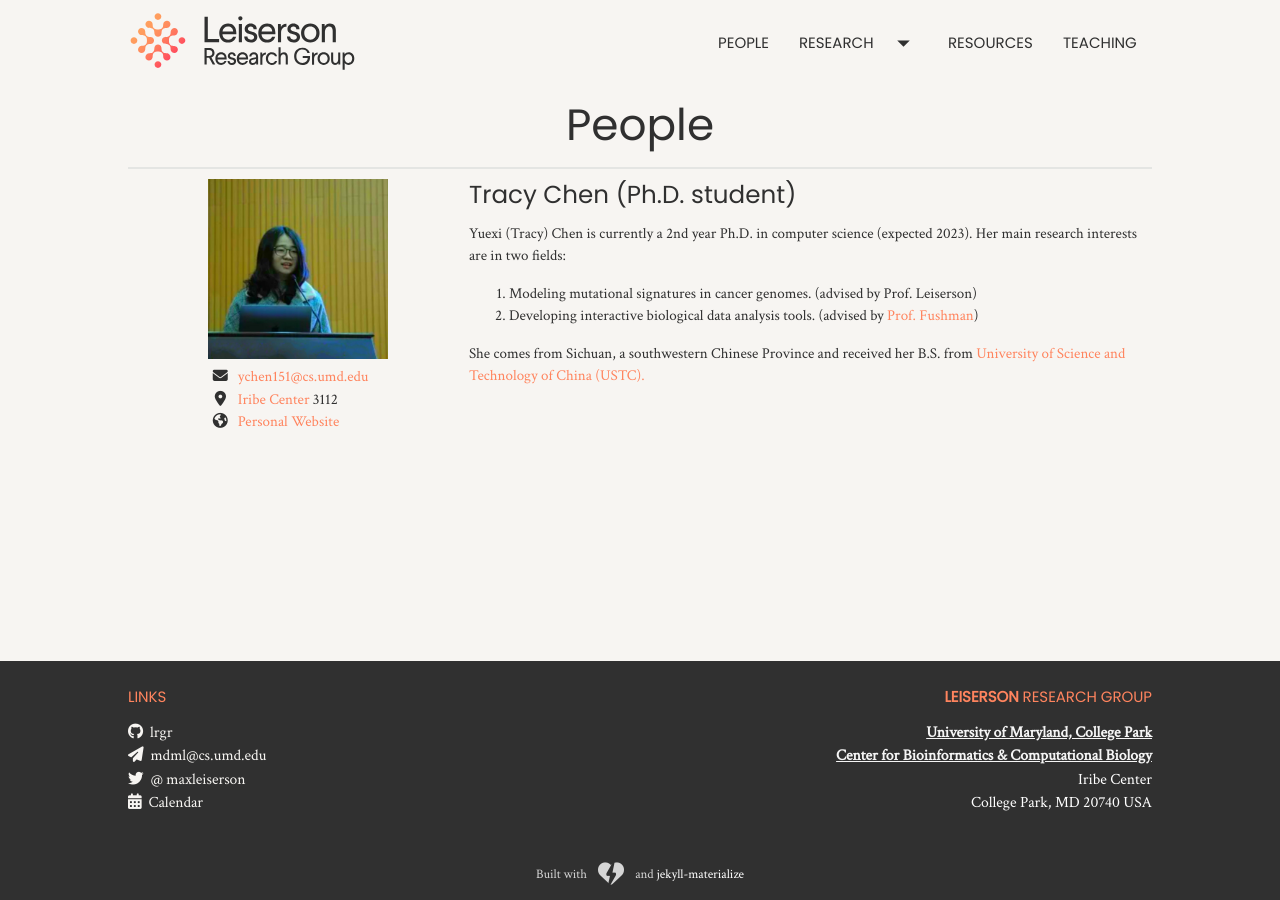
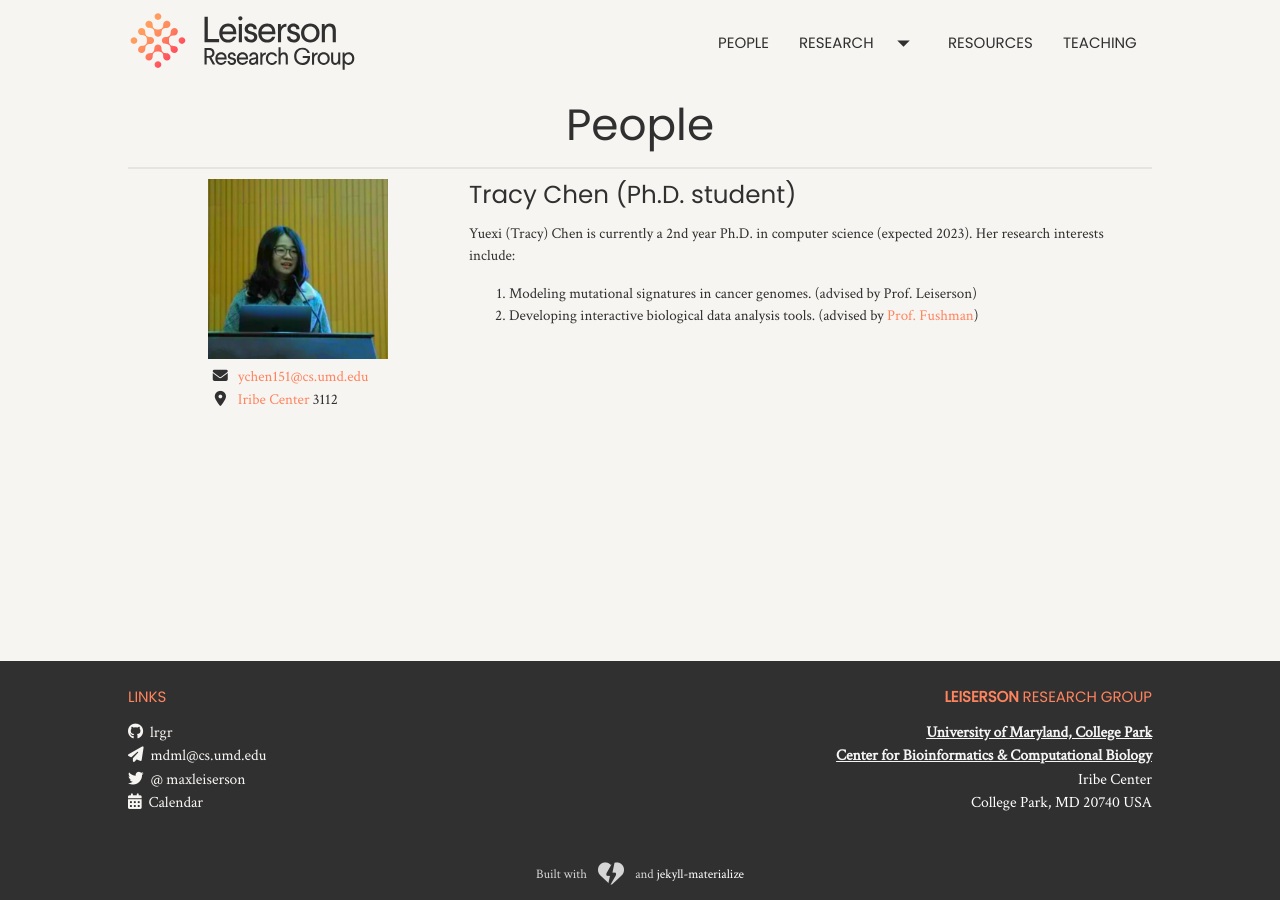
Before and after one commit to lrgr/lrgr.github.io, a Jekyll site: the page built from people/tracy-chen.html, in a window 1280 px wide. Built offline with Jekyll 4.4.1, drawn with Linux system fonts in a browser that asks for light colours; nearby versions of some CDN libraries.

Commit message:
rm personal site link

```diff
--- a/people/tracy-chen.html
+++ b/people/tracy-chen.html
@@ -20,10 +20,10 @@ top_navbar: false
           <td class='center-align icon'><i class="fa fa-map-marker" aria-hidden="true"></i></td>
           <td><a href="https://goo.gl/maps/cjdvAw1D7dU2" target="_new">Iribe Center</a> 3112</td>
         </tr>
-        <tr>
+        <!-- <tr>
           <td class='center-align icon'><i class="fa fa-globe" aria-hidden="true"></i></td>
           <td><a href="https://tracychen.me" target="_new">Personal Website</a></td>
-        </tr>
+        </tr>-->
       </table>
     </div>
   </div>
@@ -32,14 +32,12 @@ top_navbar: false
       <h5>Tracy Chen (Ph.D. student)</h5>
       <p>
         Yuexi (Tracy) Chen is currently a 2nd year Ph.D. in computer science (expected 2023).
-        Her main research interests are in two fields:
+        Her research interests include:
       </p>
       <ol class='browser-default'>
         <li> Modeling mutational signatures in cancer genomes. (advised by Prof. Leiserson)</li>
         <li> Developing interactive biological data analysis tools. (advised by <a href='http://gandalf.umd.edu/FushmanLab/' target='_new'>Prof. Fushman</a>)</li>
       </ol>
-      <p>She comes from Sichuan, a southwestern Chinese Province and received her B.S. from <a href="http://en.ustc.edu.cn/" target="_new">University of Science and Technology of China (USTC).</a>
-      </p>
     </div>
   </div>
 </div>
```
